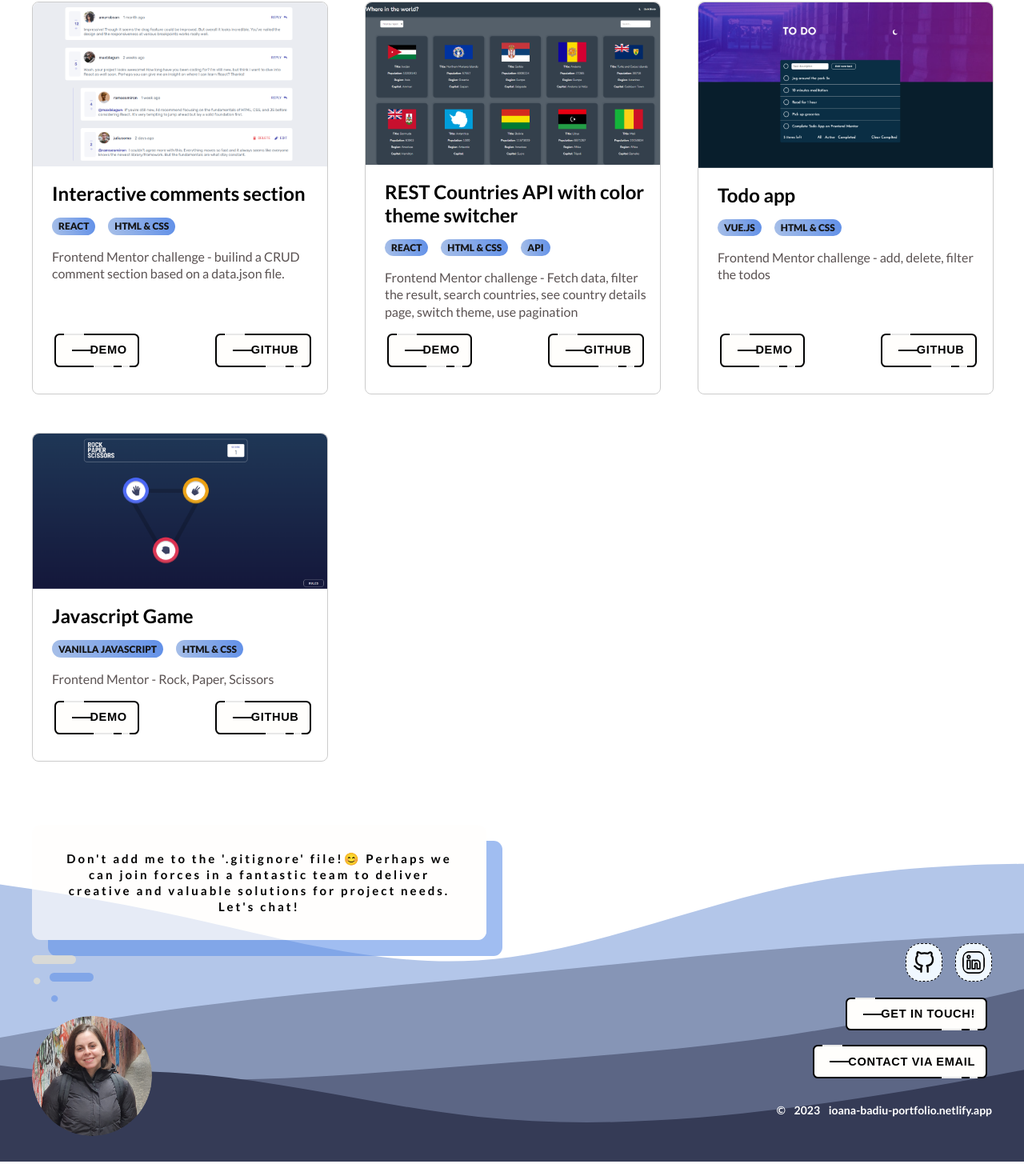
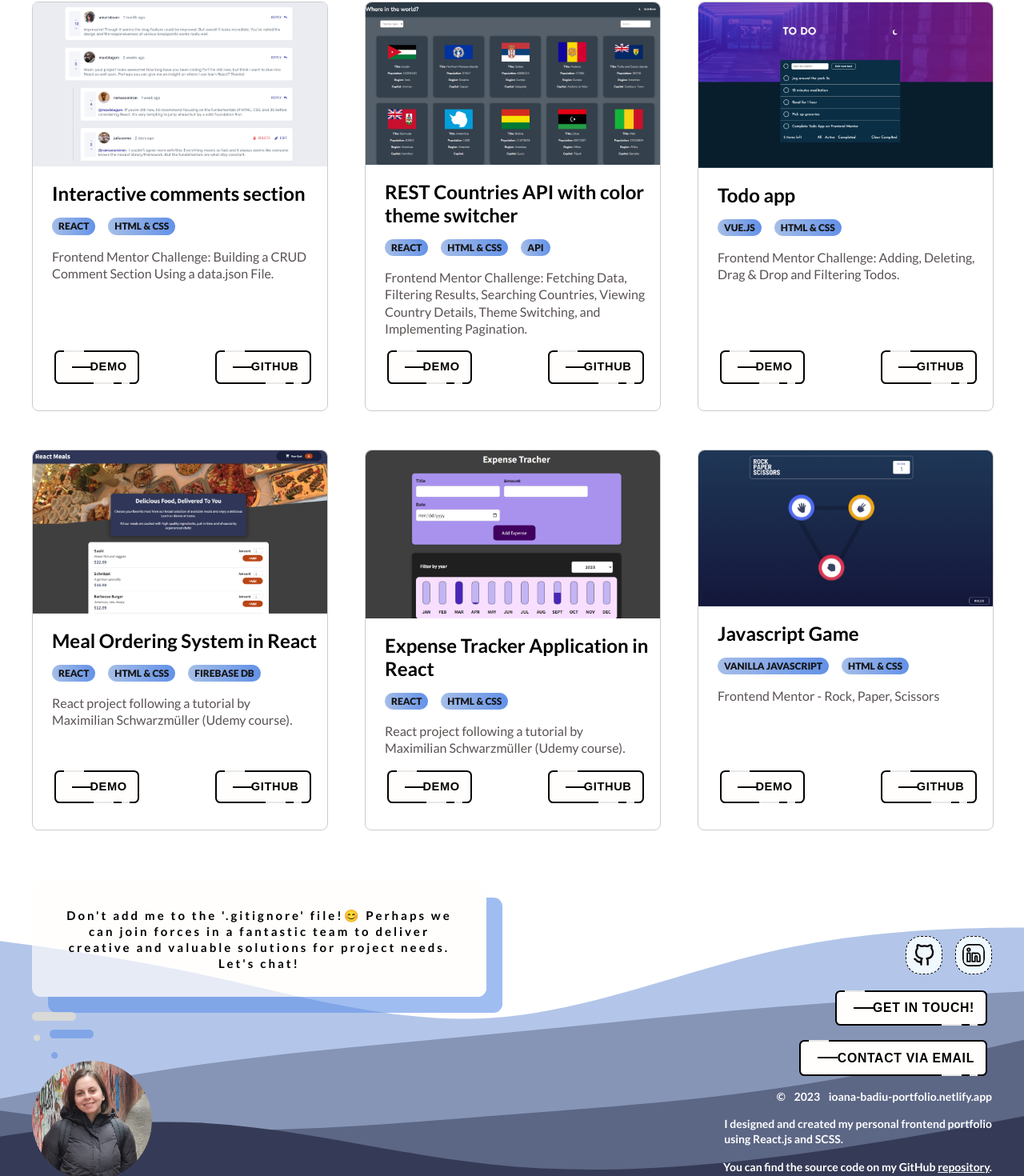
Before and after one commit to BadiuIoana/personal-portfolio, a React (Create React App) app: page / in a window 1280 px wide. Shown: the part 1989-3459 px from the top of the page at 80% size. Built offline with nearby package versions, Linux system fonts and the light colour scheme; a small style sheet from the web is missing.

Commit message:
Added new projects and added text in footer for github repo

```diff
--- a/src/Footer/FooterSection.js
+++ b/src/Footer/FooterSection.js
@@ -56,7 +56,19 @@ const FooterSection = (props) => {
                         />
 
                         <p className='copyright'>
-                            © 2023 ioana-badiu-portfolio.netlify.app
+                            © 2023 ioana-badiu-portfolio.netlify.app <br />
+                        </p>
+                        <p>
+                            I designed and created my personal frontend
+                            portfolio <br /> using React.js and SCSS.
+                        </p>
+                        <p>
+                            {" "}
+                            You can find the source code on my GitHub{" "}
+                            <a href='https://github.com/BadiuIoana/personal-portfolio'>
+                                repository
+                            </a>
+                            .
                         </p>
                     </div>
                 </div>
--- a/src/Footer/_footer-section.scss
+++ b/src/Footer/_footer-section.scss
@@ -55,6 +55,13 @@
             word-spacing: 0.5rem;
             font-size: 14px;
         }
+        p,
+        a {
+            color: #ffffff;
+            font-size: 14px;
+            margin: 0;
+            font-weight: bold;
+        }
     }
 
     @media (min-width: 768px) {
--- a/src/data/projects-info.js
+++ b/src/data/projects-info.js
@@ -5,7 +5,7 @@ const projects = [
         title: "Interactive comments section",
         categories: ["React", "HTML & CSS"],
         description:
-            "Frontend Mentor challenge - builind a CRUD comment section based on a data.json file.",
+            "Frontend Mentor Challenge: Building a CRUD Comment Section Using a data.json File.",
         liveUrl: "https://badiu-react-interactive-comments-app.netlify.app",
         githubLink:
             "https://github.com/BadiuIoana/interactive-comments-section",
@@ -16,7 +16,8 @@ const projects = [
         title: "REST Countries API with color theme switcher",
         categories: ["React", "HTML & CSS", "API"],
         description:
-            "Frontend Mentor challenge - Fetch data, filter the result, search countries, see country details page, switch theme, use pagination",
+            "Frontend Mentor Challenge: Fetching Data, Filtering Results, Searching Countries, Viewing Country Details, Theme Switching, and Implementing Pagination.",
+
         liveUrl: "https://badiu-react-countries-app.netlify.app",
         githubLink: "https://github.com/BadiuIoana/react-rest-country-api",
     },
@@ -26,12 +27,35 @@ const projects = [
         title: "Todo app",
         categories: ["Vue.js", "HTML & CSS"],
         description:
-            "Frontend Mentor challenge - add, delete, filter the todos",
+            "Frontend Mentor Challenge: Adding, Deleting, Drag & Drop and Filtering Todos.",
+
         liveUrl: "https://badiu-vue-to-do-app.netlify.app/",
         githubLink: "https://github.com/BadiuIoana/vue-to-do-app",
     },
+
     {
         id: 4,
+        image: "/react-meals.png",
+        title: "Meal Ordering System in React",
+        categories: ["React", "HTML & CSS", "Firebase DB"],
+        description:
+            "React project following a tutorial by Maximilian Schwarzmüller (Udemy course).",
+
+        liveUrl: "https://food-order-app-max-tut.netlify.app/",
+        githubLink: "https://github.com/BadiuIoana/react-food-order-app",
+    },
+    {
+        id: 5,
+        image: "/react-expense-tracker.png",
+        title: "Expense Tracker Application in React",
+        categories: ["React", "HTML & CSS"],
+        description:
+            "React project following a tutorial by Maximilian Schwarzmüller (Udemy course).",
+        liveUrl: "https://react-expense-tracker-tutorial.netlify.app/",
+        githubLink: "https://github.com/BadiuIoana/react-expense-tracker",
+    },
+    {
+        id: 6,
         image: "/game-pr.png",
         title: "Javascript Game",
         categories: ["Vanilla Javascript", "HTML & CSS"],
```
Also changed, not shown: public/react-expense-tracker.png (added), public/react-meals.png (added).
